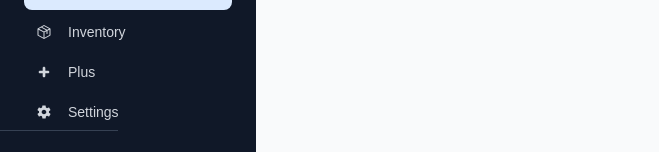
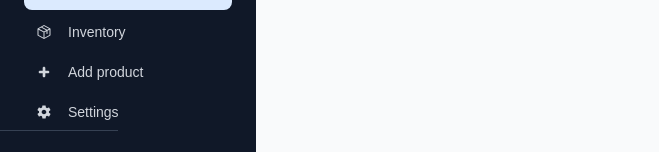
Before and after one commit to NetHunTech/inventory-management-app, a Next.js app: page /dashboard in a window 1280 px wide. Shown: the part 166-318 px from the top of the page, without its empty margins (0-659 px from the left). Built offline with nearby package versions, Linux system fonts and the light colour scheme.

Commit message:
fix: rename 'Plus' to 'Add product'

```diff
--- a/components/SideBar.tsx
+++ b/components/SideBar.tsx
@@ -14,7 +14,7 @@ export default function Sidebar({
   const navigation = [
     {name: "Dashboard", href: "/dashboard", icon: <MdOutlineInventory />},
     {name: "Inventory", href: "/inventory", icon: <PiPackage />},
-    {name: "Plus", href: "/add-product", icon: <TiPlus />},
+    {name: "Add product", href: "/add-product", icon: <TiPlus />},
     {name: "Settings", href: "/settings", icon: <IoMdSettings />},
   ]
 
```
